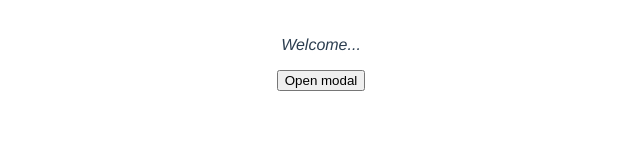
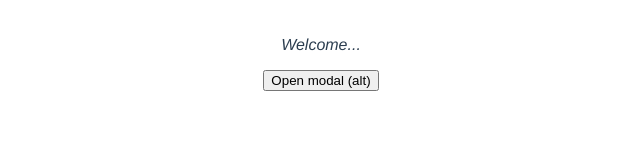
Before and after one commit to FourSqweez/beginer-vue3-modal, a Vue app: page / in a window 1280 px wide. Shown: the part 131-291 px from the top of the page, without its empty margins (319-959 px from the left). Built offline with nearby package versions, Linux system fonts and the light colour scheme.

Commit message:
Click event modifiers

```diff
--- a/src/App.vue
+++ b/src/App.vue
@@ -4,7 +4,7 @@
   <div v-if="showModal">
     <Modal :header="header" :text="text" theme="sale" @close="toggleModal" />
   </div>
-  <button @click="toggleModal">Open modal</button>
+  <button @click.alt="toggleModal">Open modal (alt)</button>
 </template>
 
 <script>
--- a/src/components/Modal.vue
+++ b/src/components/Modal.vue
@@ -1,5 +1,5 @@
 <template>
-  <div class="backdrop" @click="closeModal">
+  <div class="backdrop" @click.self="closeModal">
     <div
       class="modal"
       :class="{ sale: theme === 'sale', dark: theme !== 'sale' }">
```
